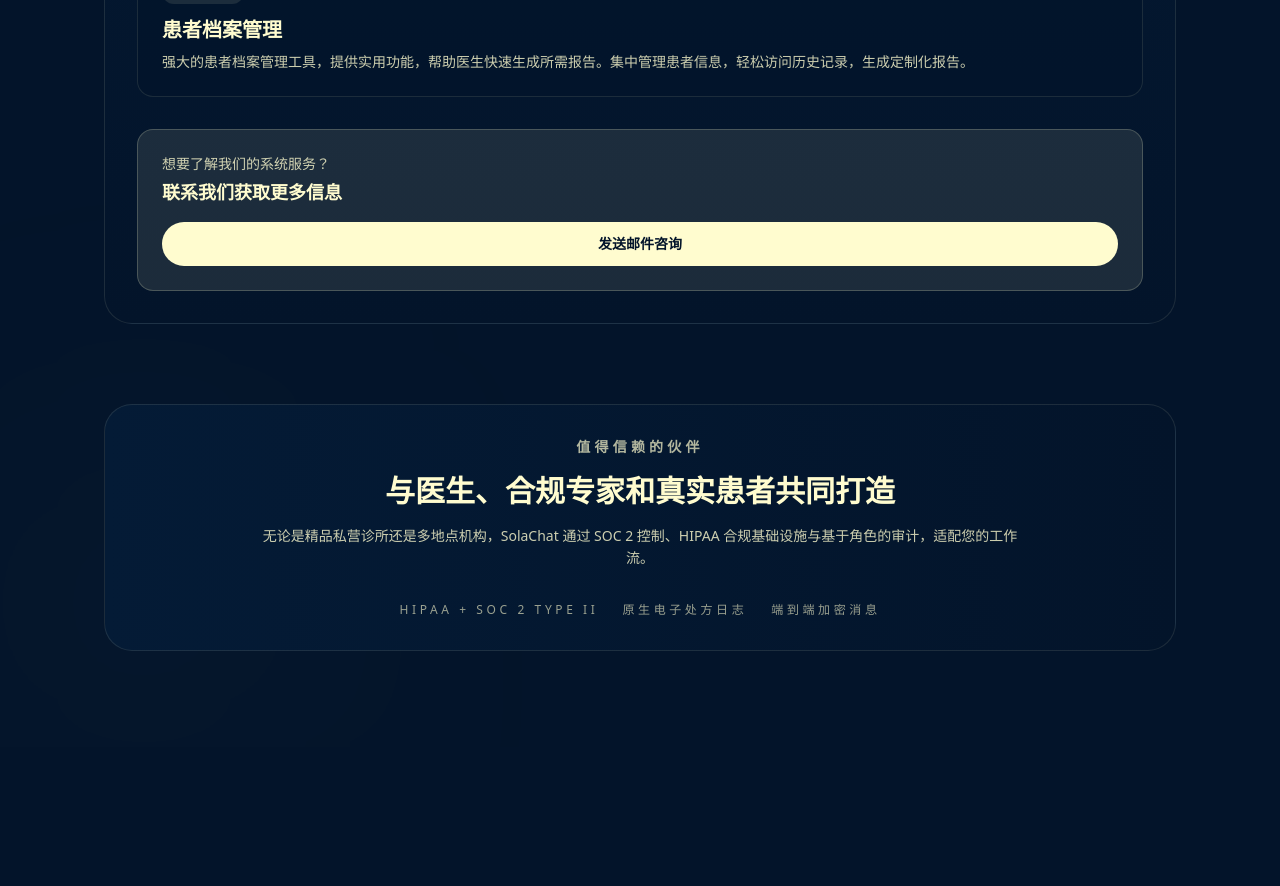
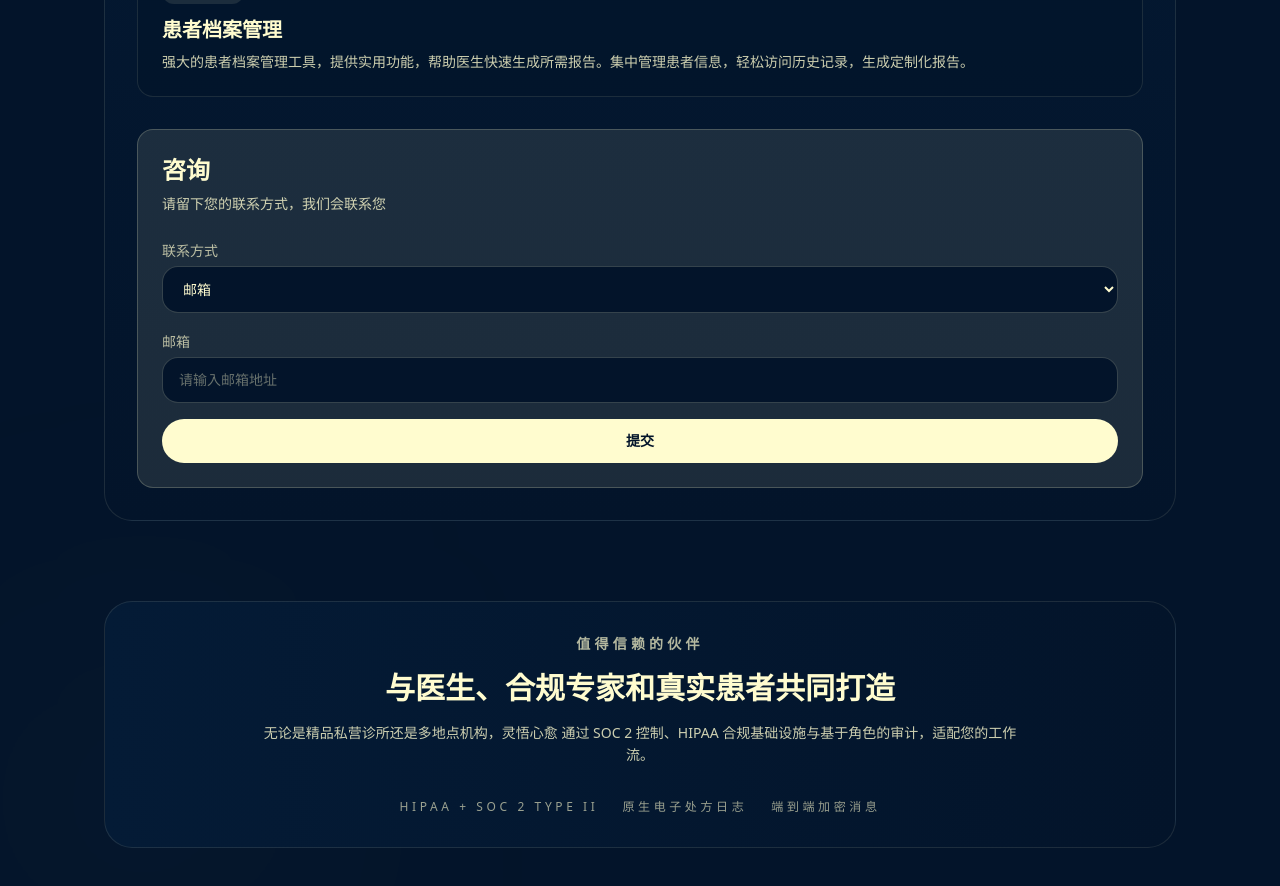
Before and after one commit to Lamonkey/solaspheres.com, a Next.js app: page / in a window 1280 px wide. Shown: the part 1580-2466 px from the top of the page. Before the commit the page ends 2327 px from the top, so only its background shows below. Built offline with nearby package versions, Linux system fonts and the light colour scheme.

Commit message:
change 2b section from send email to submite a contact form

```diff
--- a/src/app/layout.tsx
+++ b/src/app/layout.tsx
@@ -13,21 +13,21 @@
 });
 
 export const metadata: Metadata = {
-  title: "SolaChat 1.0 | AI 辅助信息收集与智能患者报告",
+  title: "灵悟咨询 | 在线心理治疗服务",
   description:
-    "SolaChat 1.0 让医生可以委托 AI 与患者对话收集信息（如 CBT 进展更新），并自动生成带有推理过程的患者报告，帮助医生主动识别需要帮助的患者。",
+    "灵悟咨询 使用自有系统为患者提供在线心理治疗服务。通过我们的平台，患者可以与专业心理医生进行远程咨询，享受便捷、高效的心理治疗服务。",
   metadataBase: new URL("https://solachat.com"),
   openGraph: {
-    title: "SolaChat 1.0 | AI 辅助信息收集与智能患者报告",
+    title: "灵悟咨询 | 在线心理治疗服务",
     description:
-      "委托 AI 收集患者信息，智能报告助您主动照护。让医生更高效地识别需要帮助的患者并采取行动。",
+      "灵悟咨询 提供在线心理医生心理治疗服务，每次 300 元，价格透明，让优质心理治疗服务触手可及。",
     url: "https://solachat.com",
-    siteName: "SolaChat 1.0",
+    siteName: "灵悟咨询",
   },
   twitter: {
     card: "summary_large_image",
-    title: "SolaChat 1.0 | AI 辅助信息收集与智能患者报告",
-    description: "委托 AI 与患者对话收集信息，生成智能报告，帮助医生主动照护患者。",
+    title: "灵悟咨询 | 在线心理治疗服务",
+    description: "灵悟咨询 提供在线心理医生心理治疗服务，每次 300 元，价格透明。",
   },
 };
 
--- a/src/app/page.tsx
+++ b/src/app/page.tsx
@@ -1,5 +1,112 @@
+"use client";
+
 import Link from "next/link";
 import Image from "next/image";
+import { useState } from "react";
+
+function ContactForm() {
+  const [contactMethod, setContactMethod] = useState("email");
+  const [contactValue, setContactValue] = useState("");
+
+  const getInputType = () => {
+    switch (contactMethod) {
+      case "phone":
+        return "tel";
+      case "email":
+        return "email";
+      case "wechat":
+        return "text";
+      default:
+        return "text";
+    }
+  };
+
+  const getPlaceholder = () => {
+    switch (contactMethod) {
+      case "phone":
+        return "请输入手机号码";
+      case "email":
+        return "请输入邮箱地址";
+      case "wechat":
+        return "请输入微信号";
+      default:
+        return "";
+    }
+  };
+
+  const getLabel = () => {
+    switch (contactMethod) {
+      case "phone":
+        return "手机号码";
+      case "email":
+        return "邮箱";
+      case "wechat":
+        return "微信号";
+      default:
+        return "";
+    }
+  };
+
+  const handleSubmit = (e: React.FormEvent) => {
+    e.preventDefault();
+    // Handle form submission here
+    console.log({ contactMethod, contactValue });
+  };
+
+  return (
+    <div className="mt-8 rounded-2xl border border-[#FFFCCF]/20 bg-[#FFFCCF]/10 p-6">
+      <h3 className="text-2xl font-semibold text-[#FFFCCF]">咨询</h3>
+      <p className="mt-2 text-sm text-[#FFFCCF]/80">请留下您的联系方式，我们会联系您</p>
+      <form onSubmit={handleSubmit} className="mt-6 space-y-4">
+        <div>
+          <label className="text-sm text-[#FFFCCF]/70" htmlFor="contact-method">
+            联系方式
+          </label>
+          <select
+            id="contact-method"
+            value={contactMethod}
+            onChange={(e) => {
+              setContactMethod(e.target.value);
+              setContactValue("");
+            }}
+            className="mt-1 w-full rounded-2xl border border-[#FFFCCF]/20 bg-[#03142A] px-4 py-3 text-sm text-[#FFFCCF] focus:border-[#FFFCCF] focus:outline-none"
+          >
+            <option value="phone" className="text-[#03142A]">
+              手机号码
+            </option>
+            <option value="email" className="text-[#03142A]">
+              邮箱
+            </option>
+            <option value="wechat" className="text-[#03142A]">
+              微信号
+            </option>
+          </select>
+        </div>
+        <div>
+          <label className="text-sm text-[#FFFCCF]/70" htmlFor="contact-value">
+            {getLabel()}
+          </label>
+          <input
+            id="contact-value"
+            name="contactValue"
+            type={getInputType()}
+            value={contactValue}
+            onChange={(e) => setContactValue(e.target.value)}
+            placeholder={getPlaceholder()}
+            required
+            className="mt-1 w-full rounded-2xl border border-[#FFFCCF]/20 bg-[#03142A] px-4 py-3 text-sm text-[#FFFCCF] placeholder:text-[#FFFCCF]/40 focus:border-[#FFFCCF] focus:outline-none"
+          />
+        </div>
+        <button
+          type="submit"
+          className="w-full rounded-full bg-[#FFFCCF] px-6 py-3 text-sm font-semibold text-[#03142A] transition hover:bg-[#F6F0B3]"
+        >
+          提交
+        </button>
+      </form>
+    </div>
+  );
+}
 
 const psychiatristFeatures = [
   {
@@ -38,13 +145,13 @@
           <div className="flex flex-col items-center gap-8">
             <Image
               src="/sola-icon.png"
-              alt="SolaChat Logo"
+              alt="灵悟咨询 Logo"
               width={120}
               height={120}
               className="h-32 w-32 rounded-2xl object-contain sm:h-40 sm:w-40"
             />
             <h1 className="text-5xl font-semibold tracking-wide text-[#FFFCCF] sm:text-6xl lg:text-7xl">
-              SolaChat
+              灵悟咨询 v1.0
             </h1>
             <div className="mt-8 flex flex-col gap-4 sm:flex-row">
               <Link
@@ -68,7 +175,7 @@
             <p className="text-sm font-semibold uppercase tracking-[0.3em] text-[#FFFCCF]/70">心理治疗服务</p>
             <h2 className="mt-3 text-3xl font-semibold text-[#FFFCCF]">提供在线心理医生心理治疗服务</h2>
             <p className="mt-4 text-sm leading-relaxed text-[#FFFCCF]/80">
-              SolaChat 使用自有系统为患者提供在线心理治疗服务。通过我们的平台，患者可以与专业心理医生进行远程咨询，享受便捷、高效的心理治疗服务。
+              灵悟咨询 使用自有系统为患者提供在线心理治疗服务。通过我们的平台，患者可以与专业心理医生进行远程咨询，享受便捷、高效的心理治疗服务。
             </p>
             <div className="mt-8 rounded-2xl border border-[#FFFCCF]/20 bg-[#FFFCCF]/10 p-6">
               <p className="text-lg font-semibold text-[#FFFCCF]">每次 300 元</p>
@@ -87,7 +194,7 @@
             <p className="text-sm font-semibold uppercase tracking-[0.3em] text-[#FFFCCF]/70">企业客户服务</p>
             <h2 className="mt-3 text-3xl font-semibold text-[#FFFCCF]">为医院和学校提供系统服务</h2>
             <p className="mt-4 text-sm leading-relaxed text-[#FFFCCF]/80">
-              SolaChat 为医院和学校等机构客户提供我们的系统服务。这些机构已有自己的医生团队，我们提供专业的系统平台，帮助他们更高效地管理患者和提供服务。
+              灵悟咨询 为医院和学校等机构客户提供我们的系统服务。这些机构已有自己的医生团队，我们提供专业的系统平台，帮助他们更高效地管理患者和提供服务。
             </p>
             <div className="mt-8 space-y-5">
               {psychiatristFeatures.map((feature) => (
@@ -100,18 +207,7 @@
                 </div>
               ))}
             </div>
-            <div className="mt-8 rounded-2xl border border-[#FFFCCF]/20 bg-[#FFFCCF]/10 p-6">
-              <p className="text-sm text-[#FFFCCF]/80">想要了解我们的系统服务？</p>
-              <p className="mt-1 text-lg font-semibold text-[#FFFCCF]">联系我们获取更多信息</p>
-              <div className="mt-4">
-                <Link
-                  href="mailto:88therisingsun@gmail.com"
-                  className="inline-flex items-center justify-center w-full rounded-full bg-[#FFFCCF] px-6 py-3 text-sm font-semibold text-[#03142A] transition hover:bg-[#F6F0B3]"
-                >
-                  发送邮件咨询
-                </Link>
-              </div>
-            </div>
+            <ContactForm />
           </div>
         </section>
 
@@ -119,7 +215,7 @@
           <p className="text-sm font-semibold uppercase tracking-[0.3em] text-[#FFFCCF]/70">值得信赖的伙伴</p>
           <h2 className="mt-4 text-3xl font-semibold text-[#FFFCCF]">与医生、合规专家和真实患者共同打造</h2>
           <p className="mx-auto mt-4 max-w-3xl text-sm leading-relaxed text-[#FFFCCF]/80">
-            无论是精品私营诊所还是多地点机构，SolaChat 通过 SOC 2 控制、HIPAA 合规基础设施与基于角色的审计，适配您的工作流。
+            无论是精品私营诊所还是多地点机构，灵悟心愈 通过 SOC 2 控制、HIPAA 合规基础设施与基于角色的审计，适配您的工作流。
           </p>
           <div className="mt-8 flex flex-wrap items-center justify-center gap-6 text-xs uppercase tracking-[0.3em] text-[#FFFCCF]/60">
             <span>HIPAA + SOC 2 Type II</span>
```
